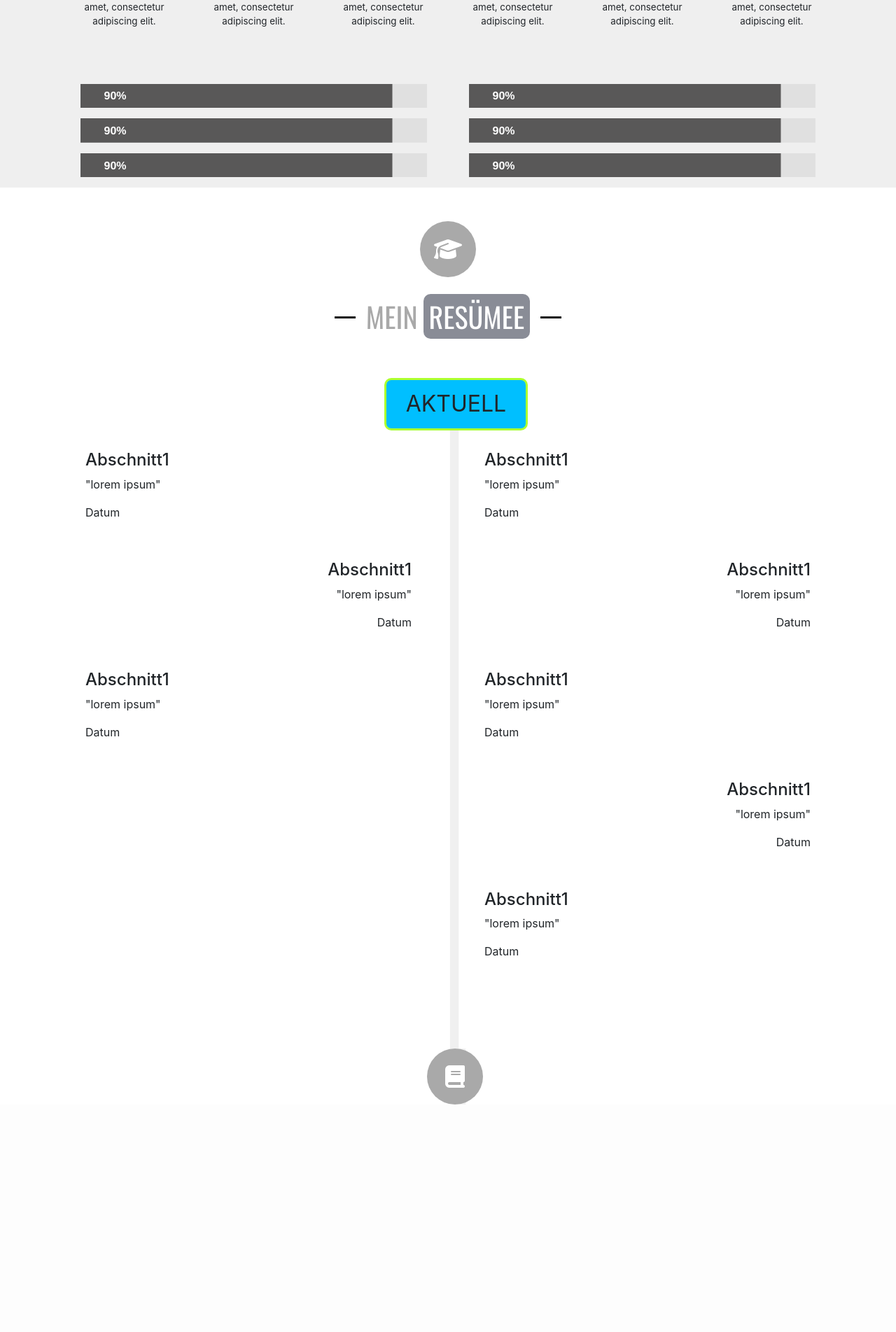
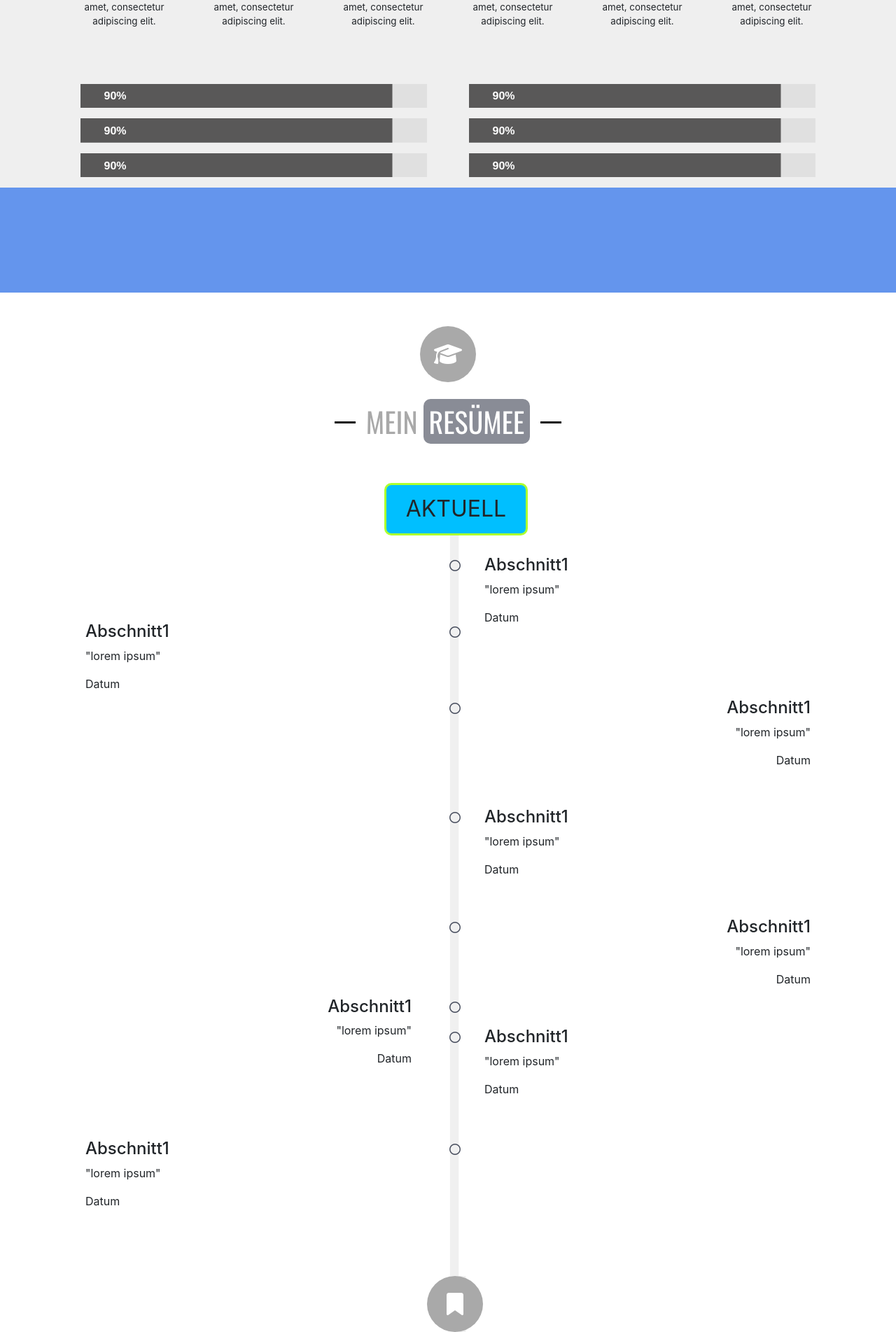
Before and after one commit to QVllasa/Homepage_old, a PHP site: page /home.html in a window 1280 px wide. Shown: the part 3326-5229 px from the top of the page at 70% size. Before the commit the page ends 4904 px from the top, so only its background shows below. Run offline with PHP 8.4, Linux system fonts and the light colour scheme; some libraries are stand-ins or nearby versions.

Commit message:
working on resume section

```diff
--- a/Development/css/homestyle.css
+++ b/Development/css/homestyle.css
@@ -548,3 +548,9 @@ video {
   height: auto;
   position: relative;
 }
+
+
+.spacer-info {
+  height: 150px;
+  background: cornflowerblue;
+}
--- a/Development/css/resumestyle.css
+++ b/Development/css/resumestyle.css
@@ -45,49 +45,40 @@
 
 .my-education {
   height: 75px;
-  width: 180px;
+  width: auto;
   padding: 10px;
   font-size: 200%;
   text-transform: uppercase;
+  color: white;
   opacity: 0;
   bottom: 0;
   left: 0;
   right: 0;
   position: sticky;
-  background-color: whitesmoke;
+  background-color: #474D5D;
   border: 1px solid transparent;
   border-radius: 10px;
+  font-weight: bold;
 
 }
 
 .my-work {
   position: sticky;
   height: 75px;
-  width: 180px;
+  width: auto;
   padding: 10px;
   font-size: 200%;
   text-transform: uppercase;
+  color: white;
   opacity: 0;
   bottom: 0;
   right: 0;
   left: 0;
-
-  background-color: whitesmoke;
+  background-color: #474D5D;
   border: 1px solid transparent;
   border-radius: 10px;
 }
 
-
-/*#left3 {
-  text-align: left;
-  left: 0 !important;
-  transform: translateY(310px);
-
-}
-
-#left2 {
-  transform: translateY(250px);
-}*/
 
 #left1:hover {
   background-color: lightgray;
@@ -200,26 +191,39 @@
   transition: 0.5s;
 }
 
-/*#right1 {
-  transform: translateY(-70px);
 
+#left1 {
+  margin-top: 20%;
+}
+
+#left2 {
+  margin-top: 90%;
+}
+
+#left3 {
+  margin-top: 20%;
+}
+
+#right1 {
+  margin-bottom: 20%;
 }
 
 #right2 {
-  transform: translateY(-90px);
+  margin-top: 10%;
 }
 
 #right3 {
-  transform: translateY(-120px);
+  margin-top: 10%;
 }
 
 #right4 {
-  transform: translateY(-150px);
+  margin-top: 10%;
 }
 
 #right5 {
-  transform: translateY(-150px);
-}*/
+  margin-top: 90%;
+}
+
 
 .bubble-arrow-left {
   float: right;
@@ -247,3 +251,61 @@
   opacity: 1;
   transition: 0.3s;
 }
+
+
+.dot-left {
+  float: right;
+  margin: -15% -70px 0 0;
+  color: #474D5D;
+  border-radius: 50%;
+
+}
+
+.dot-right {
+  float: left;
+  margin: -15% 0 0 -50px;
+  color: #474D5D;
+  border-radius: 50%;
+
+}
+
+
+#right1:hover .dot-right {
+  background-color: #474D5D;
+  transition: 0.3s;
+}
+
+#right2:hover .dot-right {
+  background-color: #474D5D;
+  transition: 0.3s;
+}
+
+#right3:hover .dot-right {
+  background-color: #474D5D;
+  transition: 0.3s;
+}
+
+#right4:hover .dot-right {
+  background-color: #474D5D;
+  transition: 0.3s;
+}
+
+#right5:hover .dot-right {
+  background-color: #474D5D;
+  transition: 0.3s;
+}
+
+#left1:hover .dot-left {
+  background-color: #474D5D;
+  transition: 0.3s;
+}
+
+#left2:hover .dot-left {
+  background-color: #474D5D;
+  transition: 0.3s;
+}
+
+#left3:hover .dot-left {
+  background-color: #474D5D;
+  transition: 0.3s;
+}
--- a/Development/home.html
+++ b/Development/home.html
@@ -776,6 +776,17 @@
 
   </div>
 
+  <!-- spacer -->
+  <div class="container-fluid spacer-info p-5">
+    <div class="container">
+      <div class="row">
+        <div class="col-md-12">
+
+        </div>
+      </div>
+    </div>
+  </div>
+
   <!-- resume section -->
   <div class="container-fluid pt-5" id="my-resume-section">
 
@@ -791,7 +802,6 @@
       </div>
     </div>
 
-
     <!-- resume station list -->
     <div class="container">
       <div class="row" id="resume-lists">
@@ -804,27 +814,30 @@
                 <p>"lorem ipsum"</p>
                 <span>Datum</span>
                 <i class="fas fa-play bubble-arrow-left "></i>
+                <i class="far fa-circle dot-left"></i>
               </div>
             </li>
-            <li class="section-right-side my-5" id="left2">
+            <li class="section-right-side" id="left2">
               <div>
                 <h4>Abschnitt1</h4>
                 <p>"lorem ipsum"</p>
                 <span>Datum</span>
                 <i class="fas fa-play bubble-arrow-left"></i>
+                <i class="far fa-circle dot-left"></i>
               </div>
             </li>
-            <li class="section-left-side my-5" id="left3">
+            <li class="section-left-side" id="left3">
               <div>
                 <h4>Abschnitt1</h4>
                 <p>"lorem ipsum"</p>
                 <span>Datum</span>
                 <i class="fas fa-play bubble-arrow-left"></i>
+                <i class="far fa-circle dot-left"></i>
               </div>
             </li>
 
           </ul>
-          <div class="container text-center my-education">Bildung</div>
+          <div class="container text-center my-education">Ausbildung</div>
         </div>
 
 
@@ -836,22 +849,25 @@
                 <p>"lorem ipsum"</p>
                 <span>Datum</span>
                 <i class="fas fa-play bubble-arrow-right"></i>
+                <i class="far fa-circle dot-right"></i>
               </div>
             </li>
-            <li class="section-right-side mt-5" id="right2">
+            <li class="section-right-side" id="right2">
               <div>
                 <h4>Abschnitt1</h4>
                 <p>"lorem ipsum"</p>
                 <span>Datum</span>
                 <i class="fas fa-play bubble-arrow-right"></i>
+                <i class="far fa-circle dot-right"></i>
               </div>
             </li>
-            <li class="section-left-side mt-5" id="right3">
+            <li class="section-left-side mb-0" id="right3">
               <div>
                 <h4>Abschnitt1</h4>
                 <p>"lorem ipsum"</p>
                 <span>Datum</span>
                 <i class="fas fa-play bubble-arrow-right"></i>
+                <i class="far fa-circle dot-right"></i>
               </div>
             </li>
             <li class="section-right-side mt-5" id="right4">
@@ -860,6 +876,7 @@
                 <p>"lorem ipsum"</p>
                 <span>Datum</span>
                 <i class="fas fa-play bubble-arrow-right"></i>
+                <i class="far fa-circle dot-right"></i>
               </div>
             </li>
             <li class="section-left-side mt-5" id="right5">
@@ -868,6 +885,7 @@
                 <p>"lorem ipsum"</p>
                 <span>Datum</span>
                 <i class="fas fa-play bubble-arrow-right"></i>
+                <i class="far fa-circle dot-right"></i>
               </div>
             </li>
           </ul>
@@ -879,7 +897,7 @@
       </div>
       <div class="row justify-content-center" id="start-icon">
         <div class="container icon-container align-items-center justify-content-center">
-          <i class="fas fa-book fa-2x" style="color:white"></i>
+          <i class="fas fa-bookmark fa-2x" style="color:white"></i>
 
         </div>
       </div>
```
